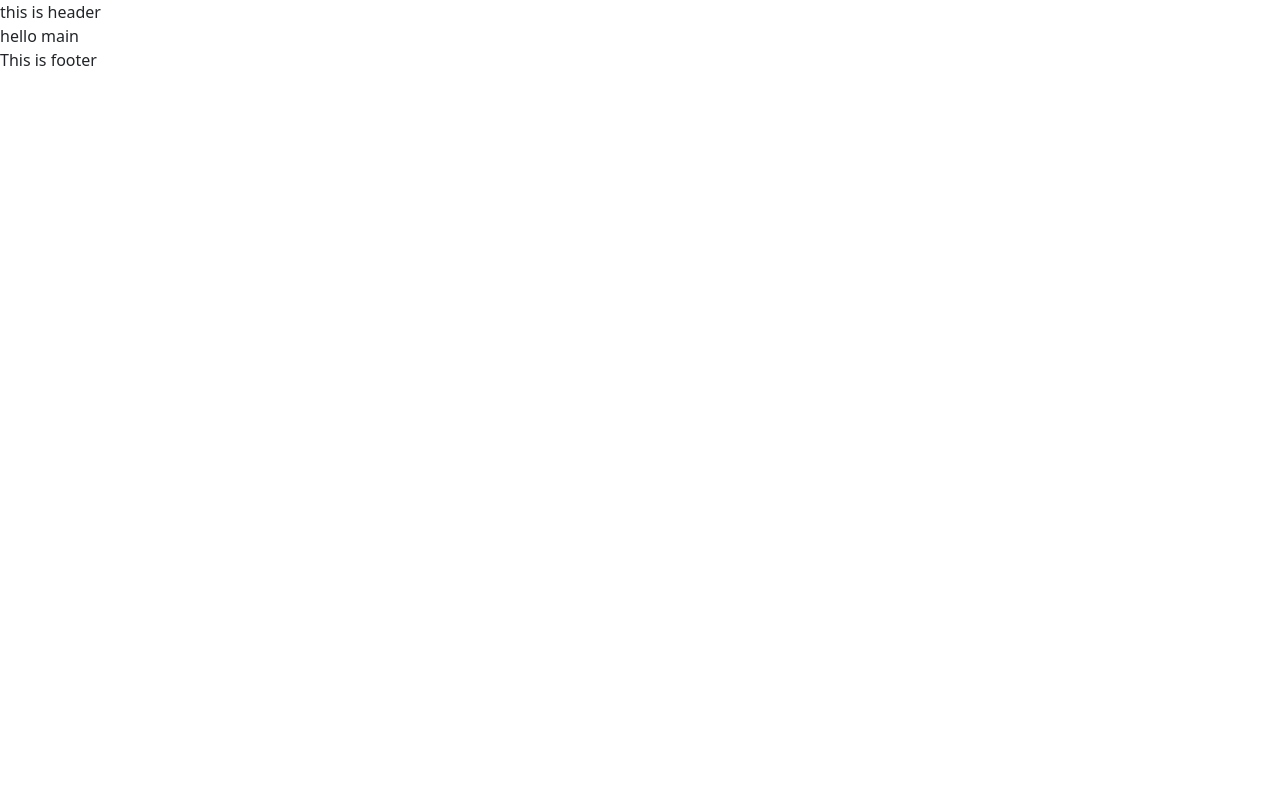
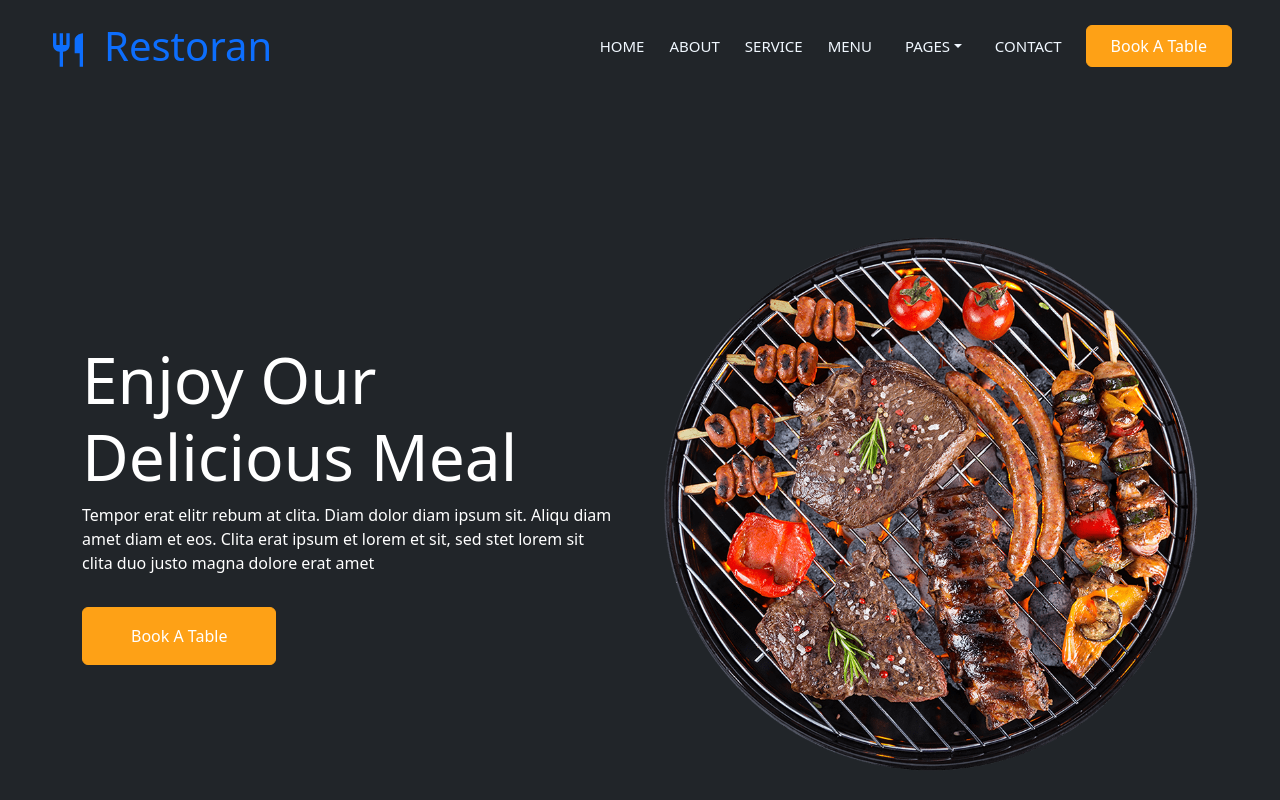
Before and after one commit to code-with-omar/react-restoran, a React (Vite) app: page / in a window 1280 px wide. Shown: the top 800 px of the page. Built offline with nearby package versions, Linux system fonts and the light colour scheme.

Commit message:
Header part due

```diff
--- a/package.json
+++ b/package.json
@@ -10,6 +10,7 @@
     "preview": "vite preview"
   },
   "dependencies": {
+    "animate.css": "^4.1.1",
     "bootstrap": "^5.3.2",
     "localforage": "^1.10.0",
     "match-sorter": "^6.3.3",
--- /dev/null
+++ b/src/components/Hero/Hero.jsx
@@ -0,0 +1,26 @@
+import { Button, Col, Container, Row } from "react-bootstrap";
+import HeroImage from "../../assets/hero.png"
+import 'animate.css/animate.min.css';
+import "./Hero.css"
+
+const Hero = () => {
+    return (
+        <Container fluid className="py-5 bg-dark hero-header mb-5">
+            <Container className="my-5 py-5">
+                <Row className="align-items-center g-5">
+                    <Col lg={6} className="text-center text-lg-start">
+                        <h1 className="display-3 text-white animate__animated animate__slideInLeft">Enjoy Our<br />Delicious Meal</h1>
+                        <p className="text-white animate__animated animate__slideInLeft mb-4 pb-2">Tempor erat elitr rebum at clita. Diam dolor diam ipsum sit. Aliqu diam amet diam et eos. Clita erat ipsum et lorem et sit, sed stet lorem sit clita duo justo magna dolore erat amet</p>
+                        <Button href="" className="button py-sm-3 px-sm-5 me-3 animate__animated animate__slideInLeft">Book A Table</Button>
+                    </Col>
+                    <Col lg={6} className="text-center text-lg-end overflow-hidden">
+                        <img className="img-fluid" src={HeroImage} alt="" />
+                    </Col>
+                </Row>
+            </Container>
+        </Container>
+
+    );
+};
+
+export default Hero;
--- a/src/components/Shared/Header/Header.css
+++ b/src/components/Shared/Header/Header.css
@@ -0,0 +1,12 @@
+.user-header-navbar .user-nav a,.user-header-navbar .user-nav {
+    position: relative;
+    margin-left: 25px;
+    padding: 35px 0;
+    font-size: 15px;
+    color: var(--light) ;
+    text-transform: uppercase;
+    font-weight: 500;
+    outline: none;
+    transition: .5s;
+    text-decoration: none;
+}
--- a/src/components/Shared/Header/Header.jsx
+++ b/src/components/Shared/Header/Header.jsx
@@ -1,10 +1,39 @@
+import { Button, Container, Nav, NavDropdown, Navbar } from "react-bootstrap"
+import { MdOutlineRestaurant } from "react-icons/md";
 import "./Header.css"
+import { Link } from "react-router-dom";
+import Hero from "../../Hero/Hero";
 
 const Header = () => {
     return (
-        <div>
-            this is header
-        </div>
+
+        <Container fluid className="position-relative p-0 user-header-wrap">
+            <Navbar expand="lg" variant="dark" className="bg-dark px-4 px-lg-5 py-3 py-lg-0 user-header-navbar">
+                <Navbar.Brand href="#" className="p-0 user-header-band">
+                    <h1 className="text-primary m-0"><MdOutlineRestaurant className="me-3" />Restoran</h1>
+                </Navbar.Brand>
+                <Navbar.Toggle aria-controls="navbarCollapse">
+                    <span className="fa fa-bars"></span>
+                </Navbar.Toggle>
+                <Navbar.Collapse id="navbarCollapse">
+                    <Nav className="ms-auto py-0 pe-4 user-nav">
+                        <Link to="/">Home</Link>
+                        <Link to="/about">About</Link>
+                        <Link to="/service">Service</Link>
+                        <Link to="menu">Menu</Link>
+                        <NavDropdown title="Pages" id="basic-nav-dropdown" className="">
+                            <Link to="/booking">Booking</Link>
+                            <Link to="/team">Our Team</Link>
+                            <Link to="/team">Testimonial</Link>
+                        </NavDropdown>
+                        <Link to="contact">Contact</Link>
+                    </Nav>
+                    <Button  href="" className="py-2 px-4 button">Book A Table</Button>
+                </Navbar.Collapse>
+            </Navbar>
+            {/* Hero section  */}
+            <Hero></Hero>
+        </Container>
     );
 };
 
--- a/src/index.css
+++ b/src/index.css
@@ -0,0 +1,10 @@
+:root {
+    --primary: #FEA116;
+    --light: #F1F8FF;
+    --dark: #0F172B;
+}
+/* button  */
+.button,.button:hover{
+    background-color: #FEA116;
+    border-color: #FEA116;
+}
--- a/src/main.jsx
+++ b/src/main.jsx
@@ -1,6 +1,7 @@
 import React from 'react'
 import ReactDOM from 'react-dom/client'
 import 'bootstrap/dist/css/bootstrap.min.css';
+
 import './index.css'
 import router from './components/Router/Router.jsx'
 import { RouterProvider } from 'react-router-dom'
```
Also changed, not shown: src/components/Hero/Hero.css (added), 1 other file (tests, documents, lock files or other folders).
